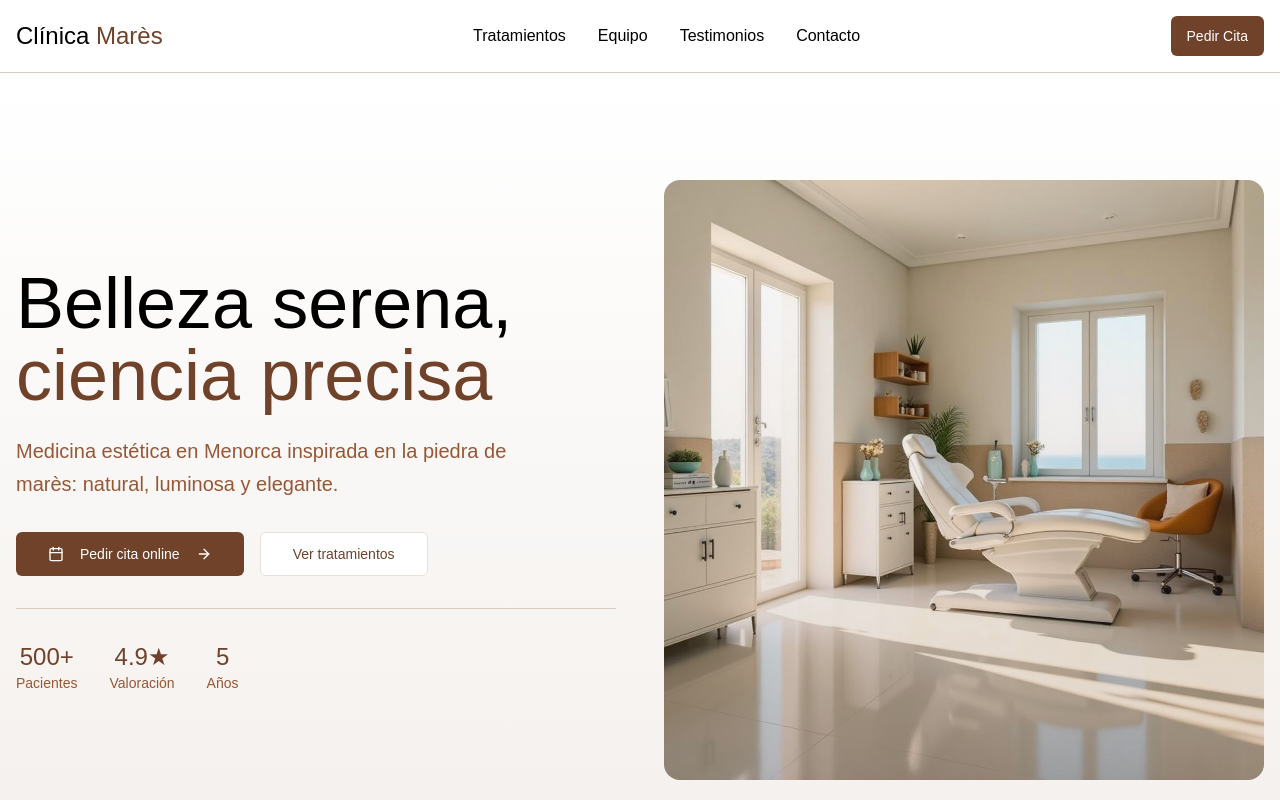
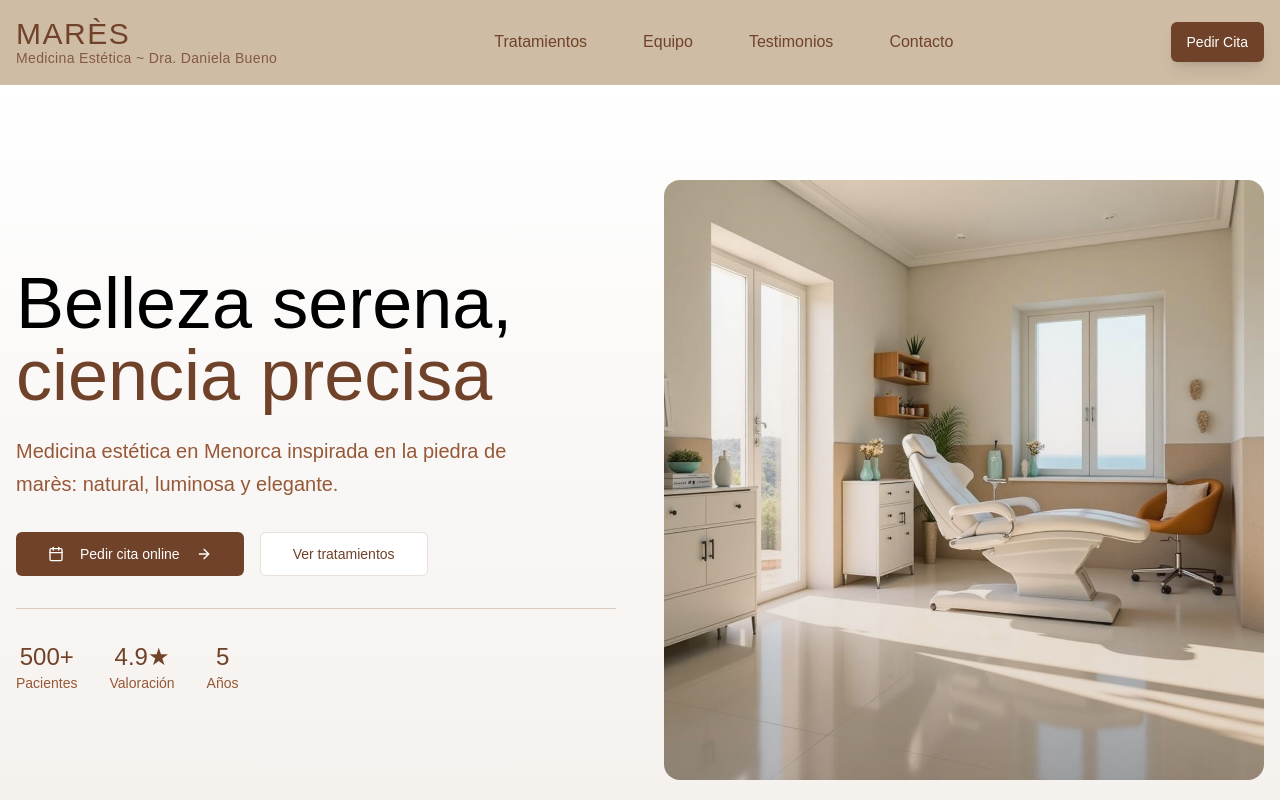
Before and after one commit to yaizamatesanz/mares-med-beauty, a React (Vite) app: page / in a window 1280 px wide. Shown: the top 800 px of the page. Built offline with nearby package versions, Linux system fonts and the light colour scheme; a web font is replaced by a local one.

Commit message:
Update main menu color
Update main menu color to match the provided logo and integrate the logo into the header.

```diff
--- a/src/components/Header.tsx
+++ b/src/components/Header.tsx
@@ -9,13 +9,16 @@ const scrollToSection = (sectionId: string) => {
 
 const Header = () => {
   return (
-    <header className="fixed top-0 left-0 right-0 z-50 bg-background/95 backdrop-blur-sm border-b border-border">
+    <header className="fixed top-0 left-0 right-0 z-50 bg-secondary backdrop-blur-sm border-b border-border/30">
       <div className="container mx-auto px-4 py-4">
         <div className="flex items-center justify-between">
           {/* Logo */}
-          <div className="flex items-center">
-            <div className="text-2xl font-general-bold text-foreground">
-              Clínica <span className="text-primary">Marès</span>
+          <div className="flex flex-col items-start">
+            <div className="text-3xl font-general-bold text-primary tracking-wider">
+              MARÈS
+            </div>
+            <div className="text-sm font-general text-primary/80 tracking-wide -mt-1">
+              Medicina Estética ~ Dra. Daniela Bueno
             </div>
           </div>
 
@@ -23,25 +26,25 @@ const Header = () => {
           <nav className="hidden lg:flex items-center space-x-8">
             <button
               onClick={() => scrollToSection('tratamientos')}
-              className="text-foreground hover:text-primary transition-colors font-general"
+              className="text-primary hover:text-primary-glow transition-colors font-general font-medium hover:bg-primary/10 px-3 py-2 rounded-md"
             >
               Tratamientos
             </button>
             <button
               onClick={() => scrollToSection('equipo')}
-              className="text-foreground hover:text-primary transition-colors font-general"
+              className="text-primary hover:text-primary-glow transition-colors font-general font-medium hover:bg-primary/10 px-3 py-2 rounded-md"
             >
               Equipo
             </button>
             <button
               onClick={() => scrollToSection('testimonios')}
-              className="text-foreground hover:text-primary transition-colors font-general"
+              className="text-primary hover:text-primary-glow transition-colors font-general font-medium hover:bg-primary/10 px-3 py-2 rounded-md"
             >
               Testimonios
             </button>
             <button
               onClick={() => scrollToSection('contacto')}
-              className="text-foreground hover:text-primary transition-colors font-general"
+              className="text-primary hover:text-primary-glow transition-colors font-general font-medium hover:bg-primary/10 px-3 py-2 rounded-md"
             >
               Contacto
             </button>
@@ -50,7 +53,7 @@ const Header = () => {
           {/* CTA Button */}
           <Button
             onClick={() => scrollToSection('citas')}
-            className="bg-primary text-primary-foreground hover:bg-primary-glow font-general"
+            className="bg-primary text-primary-foreground hover:bg-primary-glow font-general font-medium shadow-lg"
           >
             Pedir Cita
           </Button>
```
